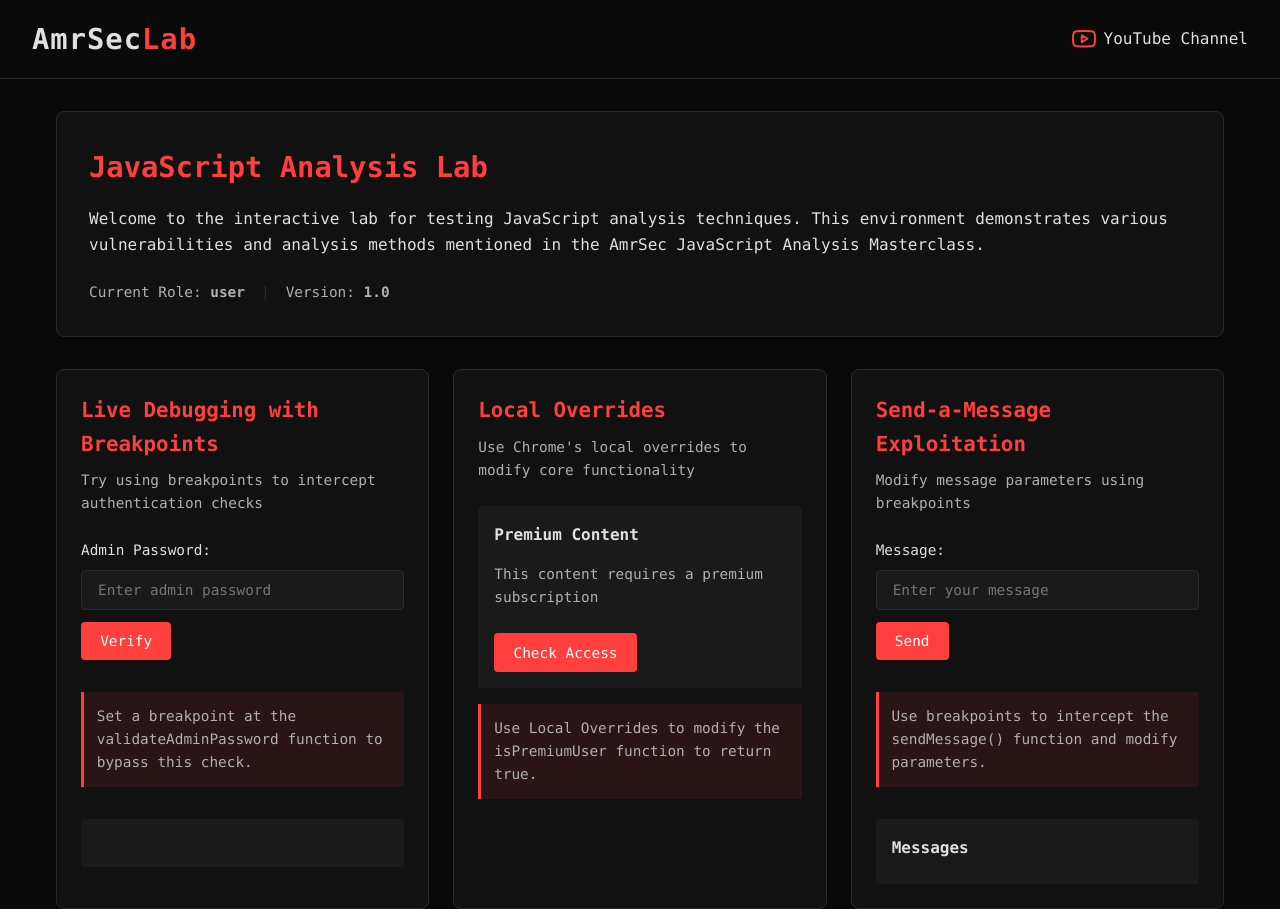
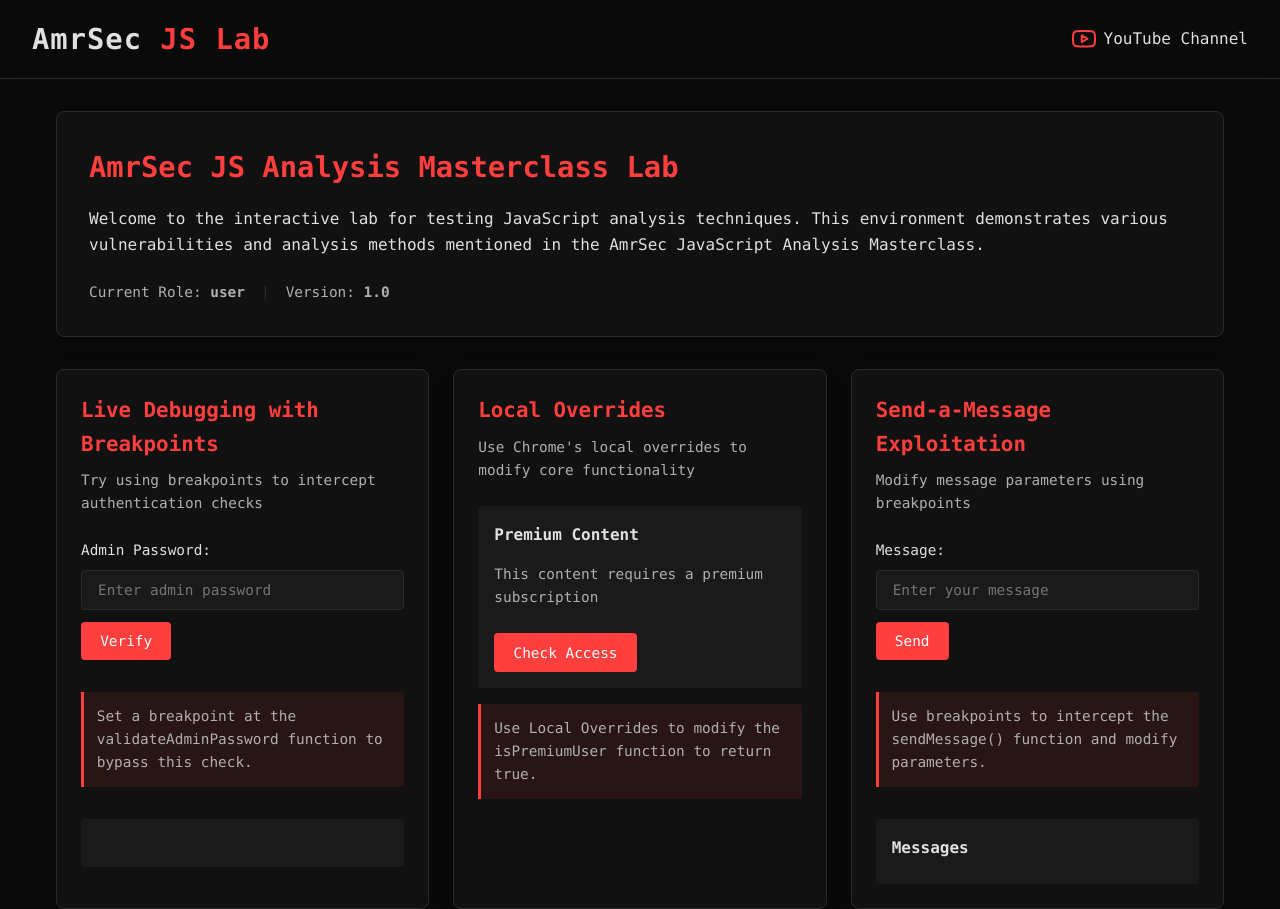
Before and after one commit to amrelsagaei/JavaScript-Analysis-Masterclass-Lab, a plain HTML site: page index.html in a window 1280 px wide. Shown: the top 909 px of the page. Drawn offline with Linux system fonts and the light colour scheme.

Commit message:
Update index.html

```diff
--- a/index.html
+++ b/index.html
@@ -12,7 +12,7 @@
 <body>
     <header>
         <div class="logo">
-            <h1>AmrSec<span class="accent">Lab</span></h1>
+            <h1>AmrSec<span class="accent"> JS Lab</span></h1>
         </div>
         <div class="youtube">
             <a href="https://youtube.com/@AmrSecOfficial" target="_blank">
@@ -27,7 +27,7 @@
 
     <main>
         <section class="welcome">
-            <h2>JavaScript Analysis Lab</h2>
+            <h2>AmrSec JS Analysis Masterclass Lab</h2>
             <p>Welcome to the interactive lab for testing JavaScript analysis techniques. This environment demonstrates various vulnerabilities and analysis methods mentioned in the <a href="https://youtube.com/@AmrSecOfficial" target="_blank">AmrSec JavaScript Analysis Masterclass</a>.</p>
             <div class="status">
                 <span id="user-status">Current Role: <b>User</b></span>
```
